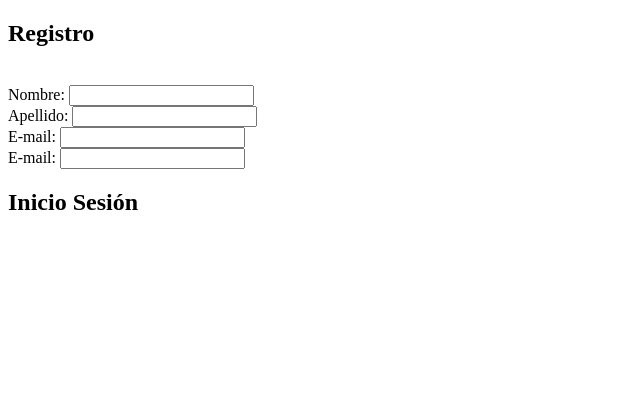
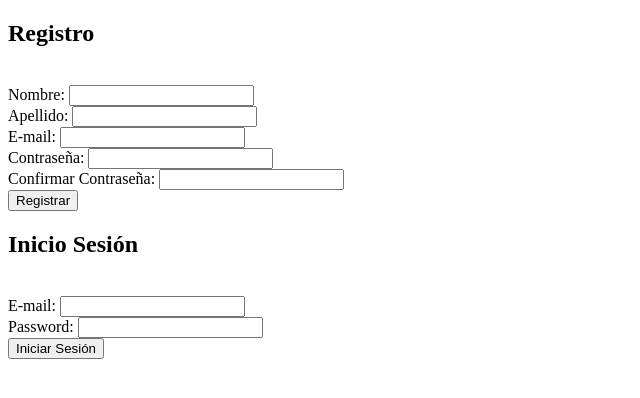
Before and after one commit to CaroMV/primer_intento_aml_repaso, a Python web app: template flask_app/templates/index.html in a window 1280 px wide. Shown: the top 398 px of the page, without its empty margins (0-640 px from the left). Run offline with Jinja, Linux system fonts and the light colour scheme; the template is opened without the code that fills it, so the values that code supplies are empty.

Commit message:
actualizacion 10_18

```diff
--- a/flask_app/templates/index.html
+++ b/flask_app/templates/index.html
@@ -7,7 +7,7 @@
 </head>
 <body>
 
-    <form>
+    <form action="/crear_usuario" method="post">
         <h2>Registro</h2>
         <br>
         <label for="nombre_usuario_registro">Nombre:</label>
@@ -19,14 +19,27 @@
         <label for="email_usuario_registro">E-mail:</label>
         <input type="email" id="email_usuario_registro" name="email">
         <br>
-    <label for="password_">E-mail:</label>
-    <input type="email" id="password_" name="email">
+        <label for="password_usuario_registro">Contraseña:</label>
+        <input type="password" id="password_usuario_registro" name="password">
 
+        <br>
+        <label for="password_usuario_registro_conf">Confirmar Contraseña:</label>
+        <input type="password" id="password_usuario_registro_conf" name="password_conf">
+
+        <br>
+        <input type="submit" value="Registrar">
     </form>
 
-    <form>
+    <form action="/iniciar_sesion" method="post">
         <h2>Inicio Sesión</h2>
-
+        <br>
+        <label for="email_inicio_sesion">E-mail:</label>
+        <input type="email" id="email_inicio_sesion" name="email_inicio_sesion">
+        <br>
+        <label for="password_inicio_sesion">Password:</label>
+        <input type="email" id="password_inicio_sesion" name="password_inicio_sesion">
+        <br>
+        <input type="submit" value="Iniciar Sesión">
     </form>
 </body>
 </html>
--- /dev/null
+++ b/rutas.txt
@@ -0,0 +1,2 @@
+# tengo que crear /crear_usuario
+# /iniciar_sesion
```
Lines whose indentation alone changed are shown as unchanged.
